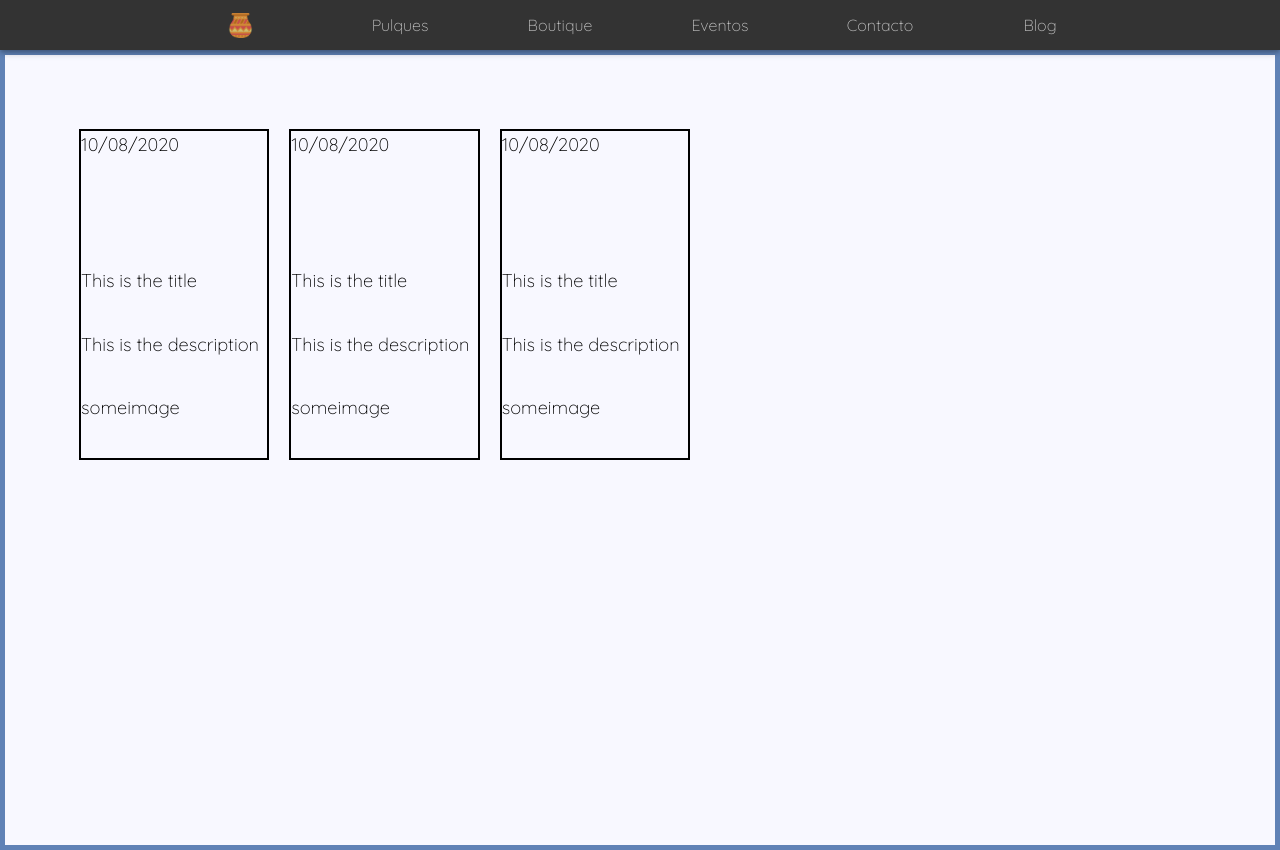
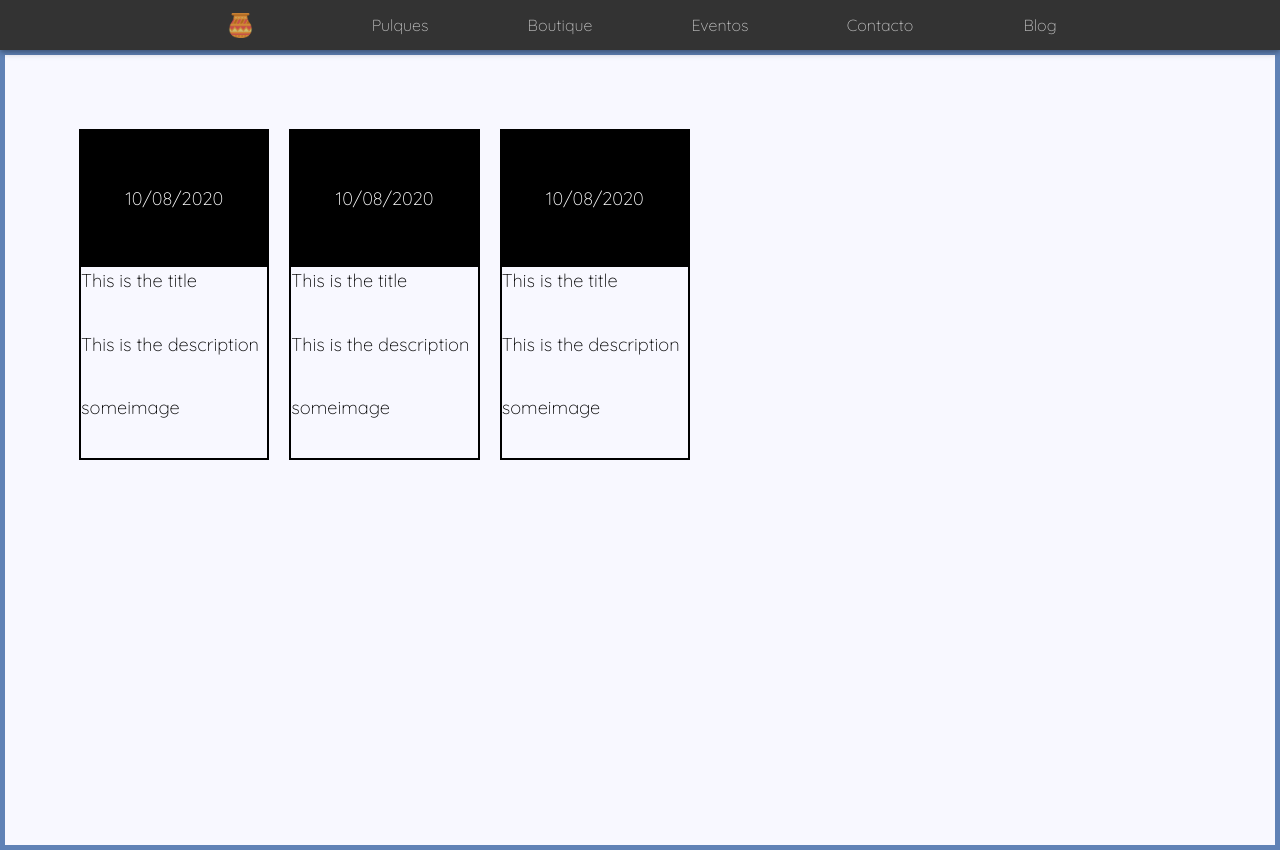
Before and after one commit to monteroch/lapulqueria, a React (Create React App) app: page /events in a window 1280 px wide. Built offline with nearby package versions, Linux system fonts and the light colour scheme.

Commit message:
Feat: add some tyles to event component

```diff
--- a/src/components/event/event.component.jsx
+++ b/src/components/event/event.component.jsx
@@ -12,9 +12,9 @@ export const Event = ({ event }) => {
         <Typography>{event.date}</Typography>
       </Grid>
       <Grid container>
-        <Typography>{event.title}</Typography>
-        <Typography>{event.description}</Typography>
-        <Typography>{event.image}</Typography>
+        <Typography className={classes.eventInfo} >{event.title}</Typography>
+        <Typography className={classes.eventInfo} >{event.description}</Typography>
+        <Typography className={classes.eventInfo} >{event.image}</Typography>
       </Grid>
     </Grid>
   )
--- a/src/components/event/event.styles.js
+++ b/src/components/event/event.styles.js
@@ -6,5 +6,14 @@ export const useStyles = makeStyles((theme) => ({
     border: "2px solid",
     height: "50%",
     margin: "10px"
+  },
+  dateContainer: {
+    backgroundColor: "rgb(0, 0, 0)",
+    color: 'rgb(255, 255, 255)',
+    justifyContent: 'center',
+    alignContent: 'center'
+  },
+  eventInfo: {
+    width: "100%"
   }
 }));
```
